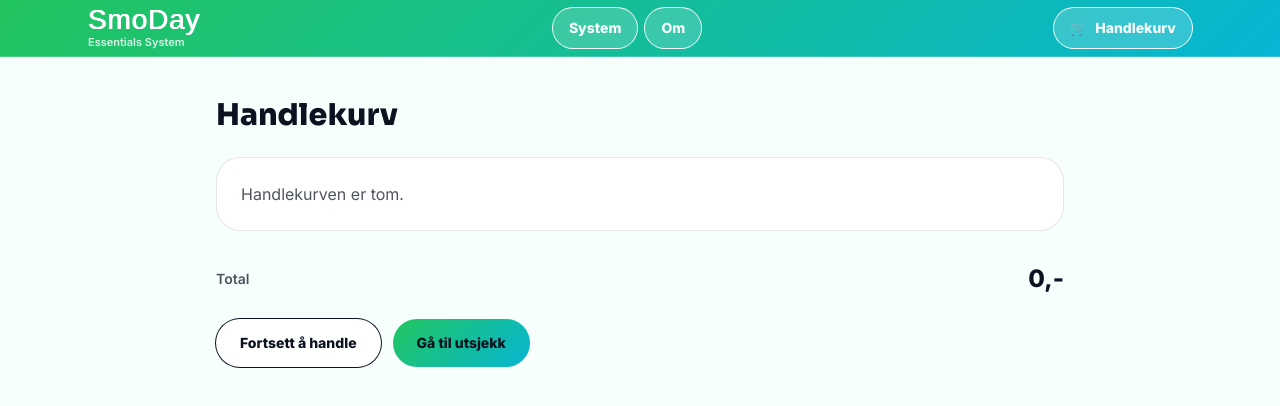
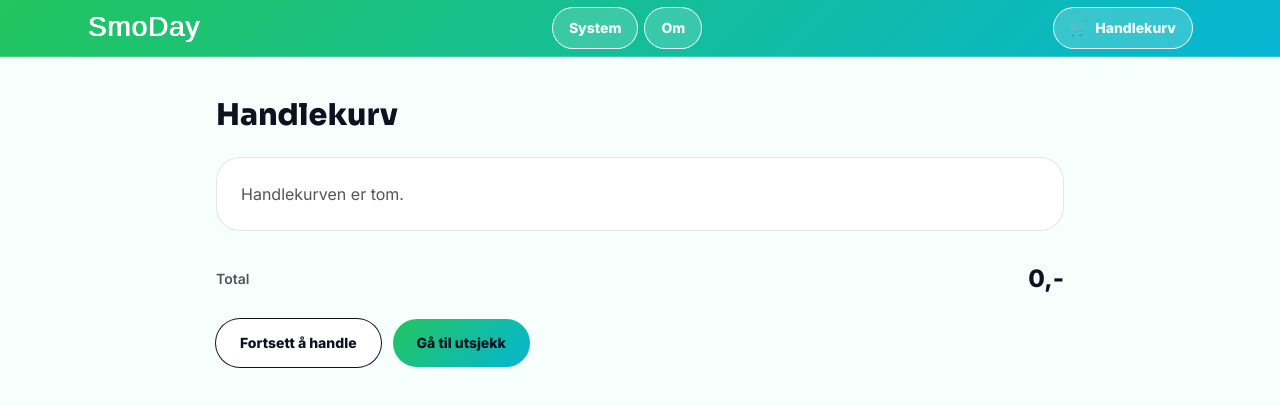
Before and after one commit to Smertefri-2026/smootday-feb-26, a Next.js app: page /cart in a window 1280 px wide. Shown: the top 406 px of the page. Built offline with nearby package versions, Linux system fonts and the light colour scheme; a web font is replaced by a local one.

Commit message:
essensiel på header

```diff
--- a/src/components/shell/PublicHeader.tsx
+++ b/src/components/shell/PublicHeader.tsx
@@ -150,7 +150,6 @@ export default function PublicHeader({ brand = "SmoDay" }: { brand?: string }) {
               </div>
 
               <div className="mt-0.5 text-[11px] font-semibold" style={{ color: "rgba(255,255,255,0.82)" }}>
-                Essentials System
               </div>
             </div>
           </a>
```
